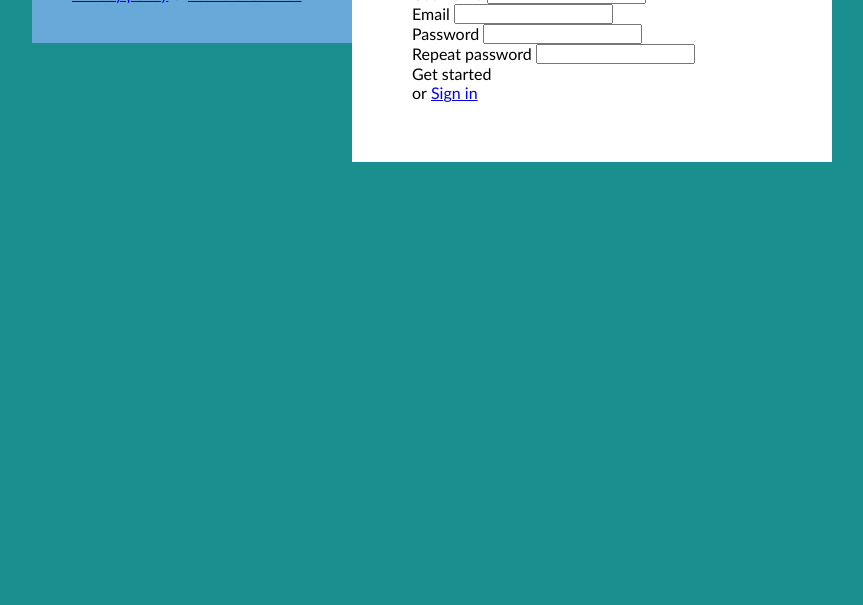
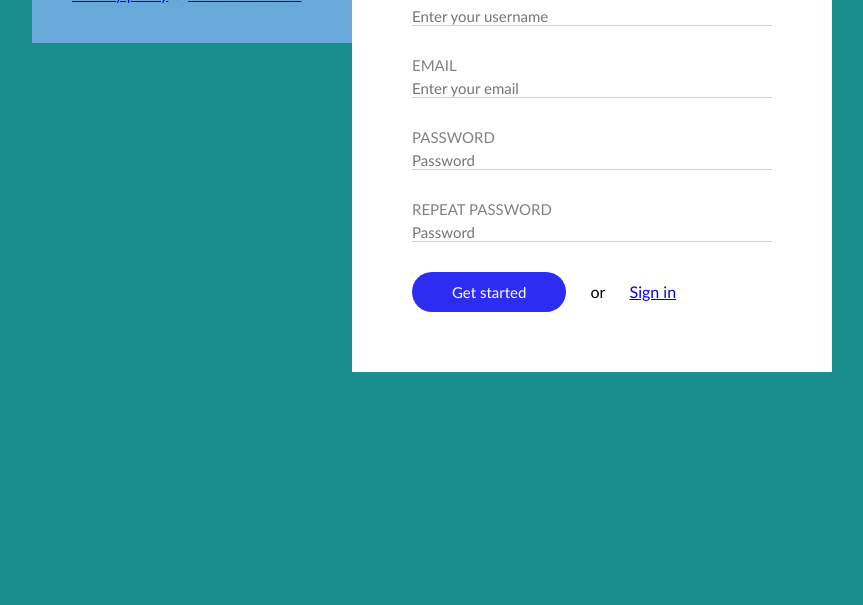
Before and after one commit to Karina-N/4.-sign-up, a plain HTML site: page index.html in a window 1280 px wide. Shown: the part 195-800 px from the top of the page, without its empty margins (208-1071 px from the left). Drawn offline with Linux system fonts and the light colour scheme.

Commit message:
form style

```diff
--- a/index.html
+++ b/index.html
@@ -26,22 +26,22 @@
             <form class="form">
                 <div class="form-row">
                     <label for="username">Username</label>
-                    <input id="username" type="username">
+                    <input id="username" type="username" placeholder="Enter your username">
                 </div>
 
                 <div class="form-row">
                     <label for="email">Email</label>
-                    <input id="email" type="text">
+                    <input id="email" type="email" placeholder="Enter your email">
                 </div>
 
                 <div class="form-row">
                     <label for="password">Password</label>
-                    <input id="password" type="text">
+                    <input id="password" type="password" placeholder="Password">
                 </div>
 
                 <div class="form-row">
                     <label for="repassword">Repeat password</label>
-                    <input id="repassword" type="text">
+                    <input id="repassword" type="password" placeholder="Password">
                 </div>
 
                 <div class="form-row">
--- a/style.css
+++ b/style.css
@@ -57,29 +57,62 @@ body {
         }
 
         .form {
+            display: inline-block;
+            width: 100%;
+        }
+
+            .form-row {
+                display: inline-block;
+                width: 100%;
+                margin-bottom: 30px;
 
             }
 
-            .form-row {
-
+                .form-row:last-of-type {
+                    margin-bottom: 0px;
                 }
 
+
                 label {
-
+                    display: inline-block;
+                    width: 100%;
+                    margin-bottom: 5px;
+                    text-transform: uppercase;
+                    color: grey;
+                    font-size: 15px
                 }
 
                 input {
+                    display: inline-block;
+                    width: 100%;
+                    font-size: 15px;
+                    border: none;
+                    border-bottom: 1px solid lightgrey;
 
                 }
 
                 .btn {
-
+                    display: inline-block;
+                    background-color: rgb(44, 44, 243);
+                    color: white;
+                    padding: 10px 40px;
+                    font-size: 15px;
+                    line-height: 20px;
+                    border-radius: 20px;
                 }
 
                 .or {
+                    display: inline-block;
+                    padding-top: 10px;
+                    line-height: 20px;
+                    margin-left: 20px;
+                    margin-right: 20px;
 
                 }
 
                 .blue-link {
+                    display: inline-block;
+                    padding-top: 10px;
+                    line-height: 20px;
 
                 }
```
Lines whose indentation alone changed are shown as unchanged.
